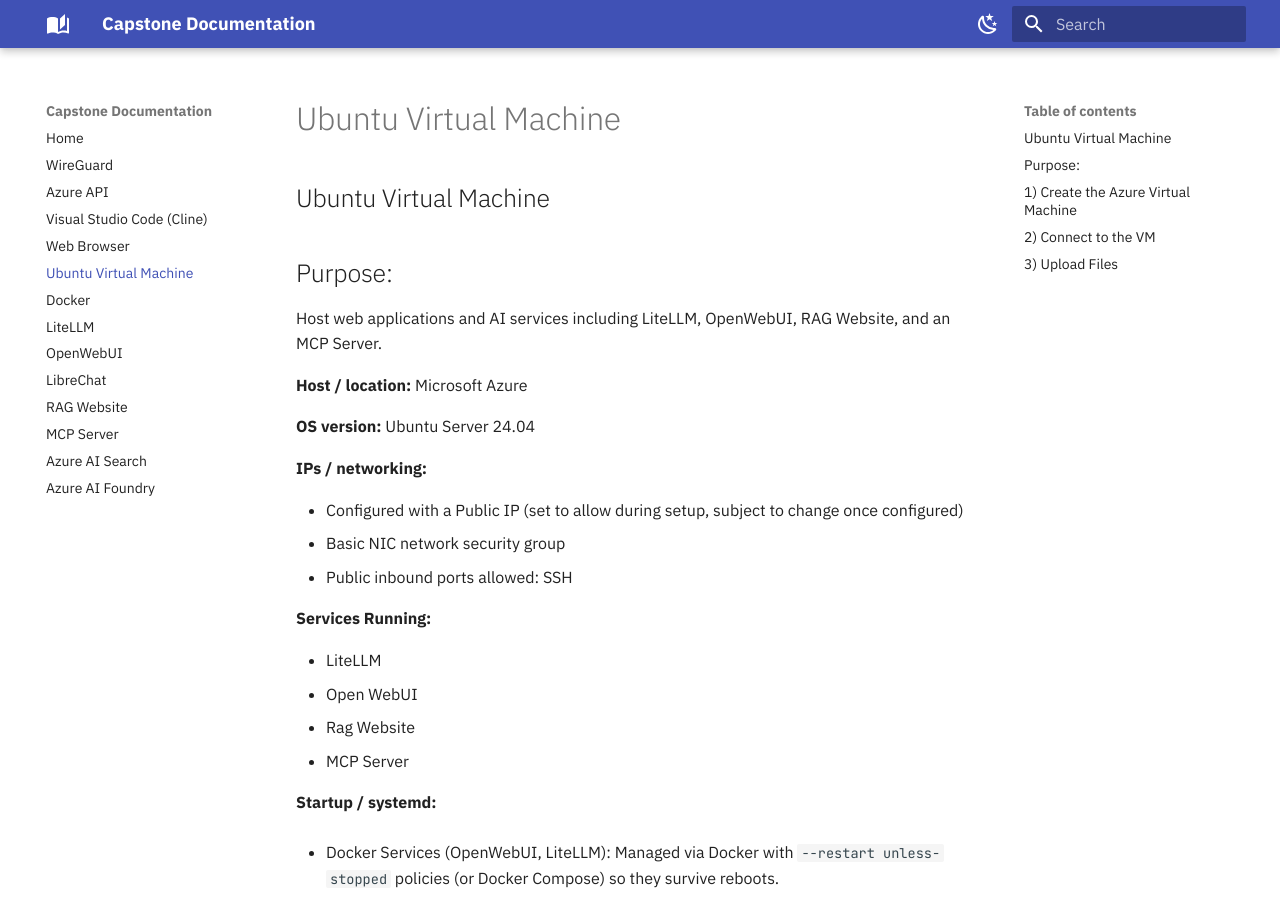
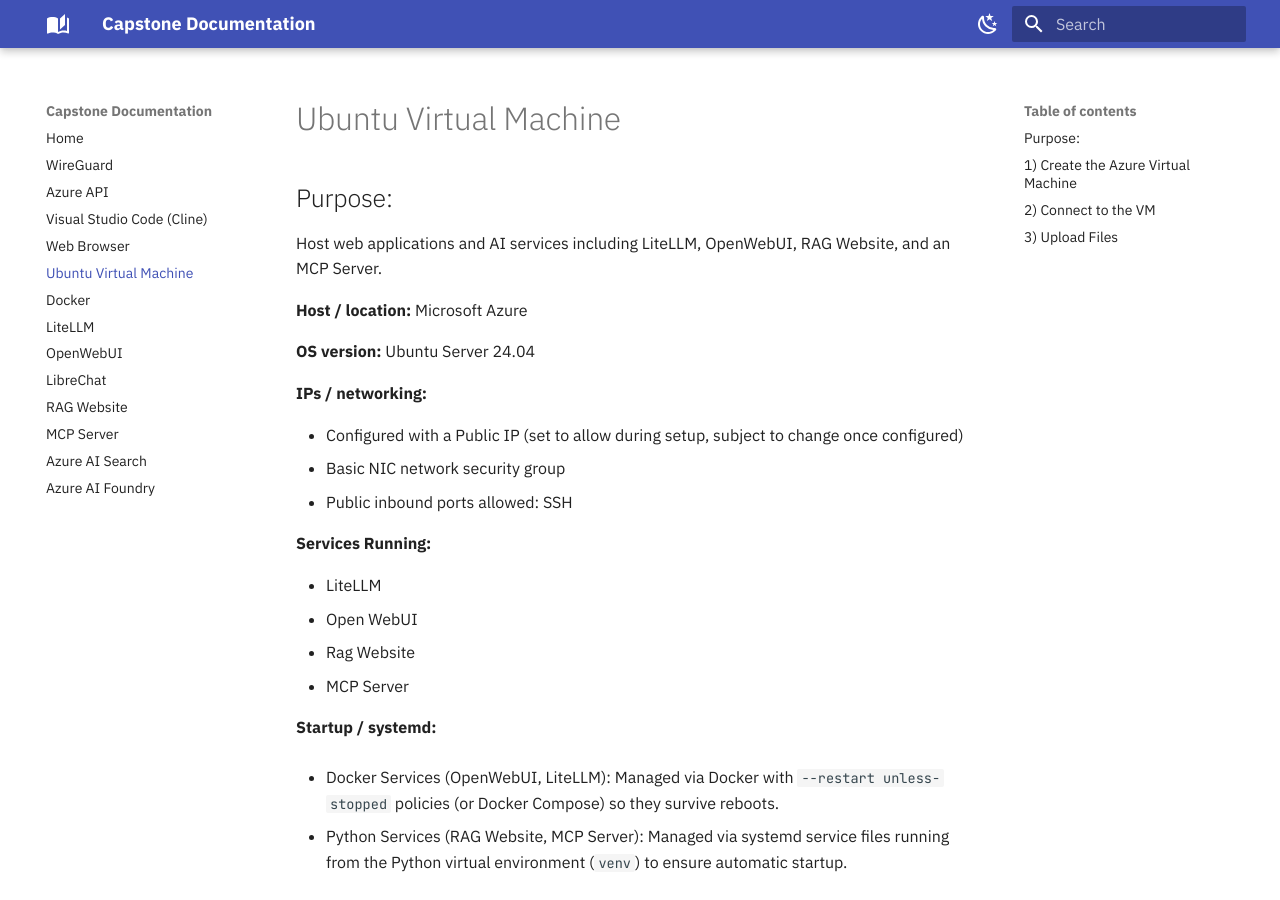
Before and after one commit to Zabuddia/capstone-documentation, an MkDocs documentation site: the page built from docs/ubuntu-virtual-machine.md, in a window 1280 px wide and 900 px high. Built offline with MkDocs 1.6.1 and Material for MkDocs 9.7.7, drawn with Linux system fonts in a browser that asks for light colours.

Commit message:
Small formatting change

```diff
--- a/docs/ubuntu-virtual-machine.md
+++ b/docs/ubuntu-virtual-machine.md
@@ -1,4 +1,4 @@
-## Ubuntu Virtual Machine
+# Ubuntu Virtual Machine
 
 ## Purpose:
 Host web applications and AI services including LiteLLM, OpenWebUI, RAG Website, and an MCP Server.
```
